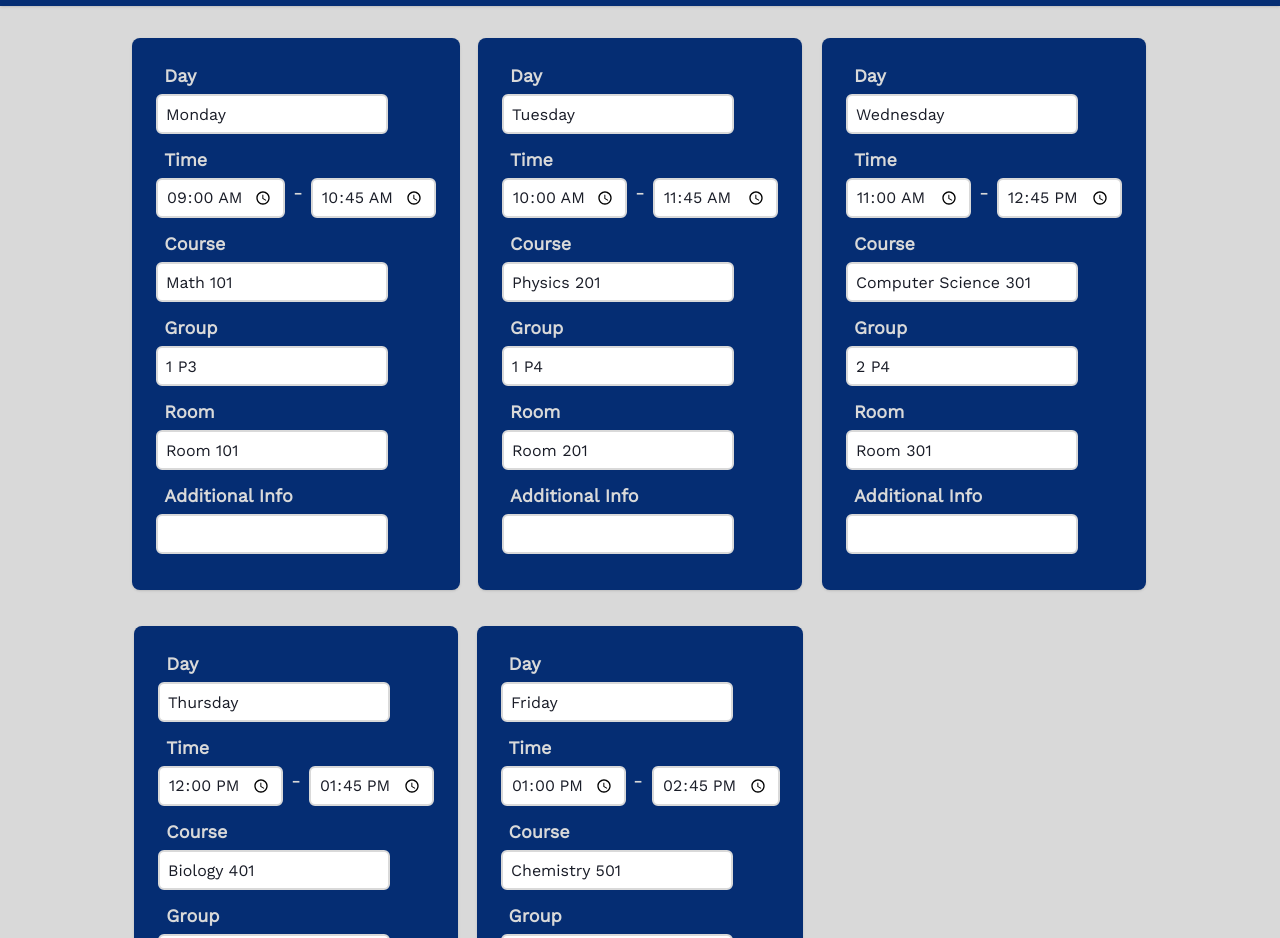
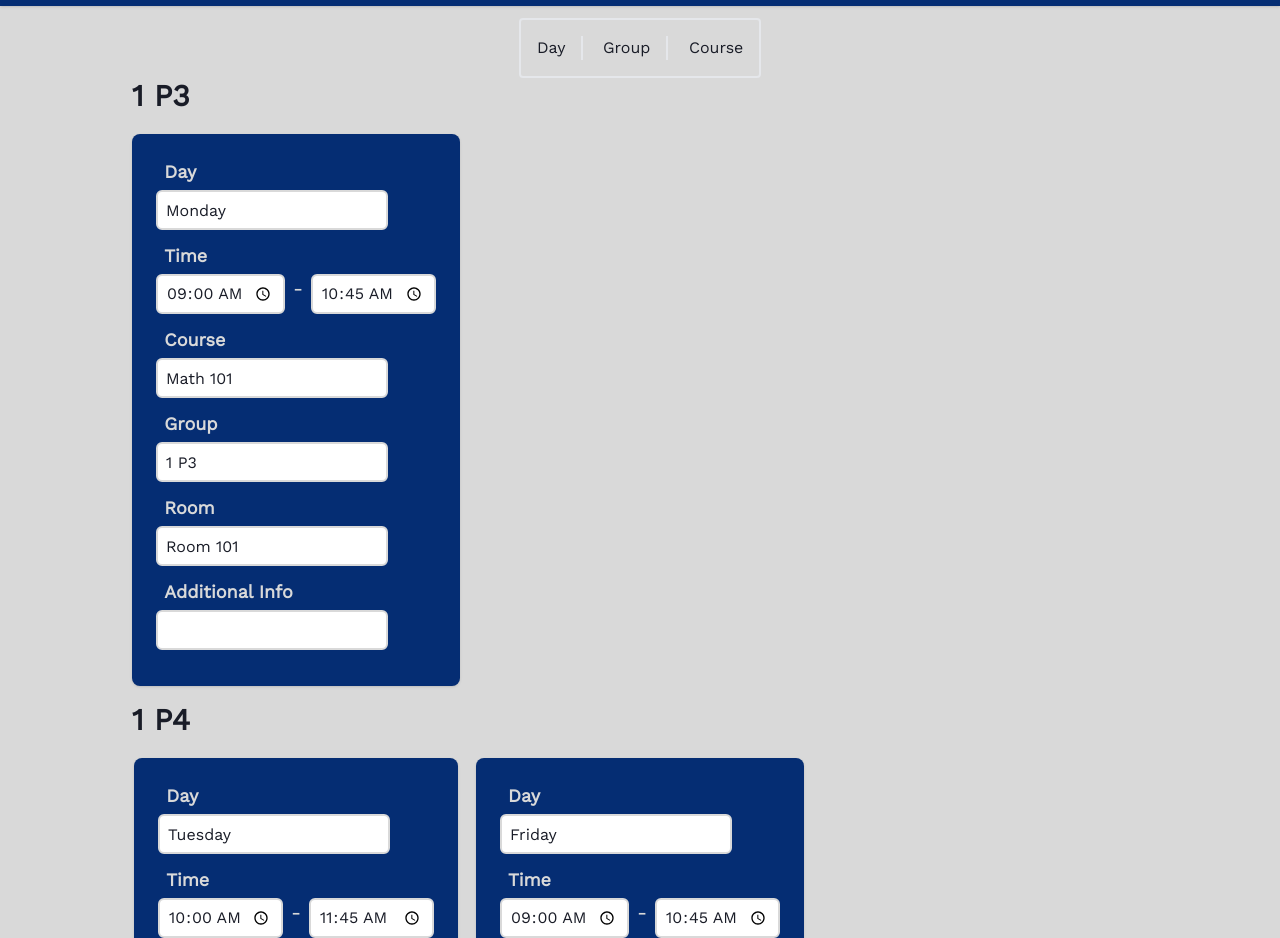
Before and after one commit to UniversityOfGdanskProjects/plan_front, a React (Vite) app: page /lecturer in a window 1280 px wide. Shown: the part 54-992 px from the top of the page. Built offline with nearby package versions, Linux system fonts and the light colour scheme.

Commit message:
added ability to filter by group, course or day

```diff
--- a/src/components/Lecturer.jsx
+++ b/src/components/Lecturer.jsx
@@ -1,25 +1,146 @@
-import React, { useState } from 'react';
+import React, { useState, useEffect } from "react";
 
 function Lecturer() {
   const [schedule, setSchedule] = useState([
-    { day: 'Monday', startTime: '09:00', endTime: '10:45', course: 'Math 101', group: '1 P3', room: 'Room 101', addtitional: '' },
-    { day: 'Tuesday', startTime: '10:00', endTime: '11:45', course: 'Physics 201', group: '1 P4', room: 'Room 201', addtitional: '' },
-    { day: 'Wednesday', startTime: '11:00', endTime: '12:45', course: 'Computer Science 301', group: '2 P4', room: 'Room 301', addtitional: '' },
-    { day: 'Thursday', startTime: '12:00', endTime: '13:45', course: 'Biology 401', room: 'Room 401', group: '2 P1', addtitional: '' },
-    { day: 'Friday', startTime: '13:00', endTime: '14:45', course: 'Chemistry 501', room: 'Room 501', group: '1 P2', addtitional: '' },
+    {
+      id: 1,
+      day: "Monday",
+      startTime: "09:00",
+      endTime: "10:45",
+      course: "Math 101",
+      group: "1 P3",
+      room: "Room 101",
+      addtitional: "",
+    },
+    {
+      id: 2,
+      day: "Tuesday",
+      startTime: "10:00",
+      endTime: "11:45",
+      course: "Physics 201",
+      group: "1 P4",
+      room: "Room 201",
+      addtitional: "",
+    },
+    {
+      id: 3,
+      day: "Wednesday",
+      startTime: "11:00",
+      endTime: "12:45",
+      course: "Computer Science 301",
+      group: "2 P4",
+      room: "Room 301",
+      addtitional: "",
+    },
+    {
+      id: 4,
+      day: "Friday",
+      startTime: "09:00",
+      endTime: "10:45",
+      course: "Math 101",
+      group: "1 P4",
+      room: "Room 101",
+      addtitional: "",
+    },
+    {
+      id: 5,
+      day: "Thursday",
+      startTime: "12:00",
+      endTime: "13:45",
+      course: "Biology 401",
+      room: "Room 401",
+      group: "2 P1",
+      addtitional: "",
+    },
+    {
+      id: 6,
+      day: "Friday",
+      startTime: "13:00",
+      endTime: "14:45",
+      course: "Chemistry 501",
+      room: "Room 501",
+      group: "1 P2",
+      addtitional: "",
+    },
   ]);
+  const [filterBy, setFilterBy] = useState("group");
+  const [groupElements, setGroupElements] = useState([]);
 
   function handleChange(e, i) {
     const updatedSchedule = [...schedule];
     updatedSchedule[i][e.target.name] = e.target.value;
     setSchedule(updatedSchedule);
   }
+  useEffect(() => {
+    const groups = schedule.reduce((acc, item) => {
+      const group = item[filterBy];
+
+      if (!acc[group]) {
+        acc[group] = [item];
+      } else {
+        acc[group].push(item);
+      }
+      return acc;
+    }, {});
+
+    const groupNames = Object.keys(groups);
+    setGroupElements(
+      groupNames.map((groupName, j) => {
+        const group = groups[groupName];
+        const groupElements = group.map((item, i) => (
+          <FormItem
+            id={item.id}
+            handleChange={handleChange}
+            i={i}
+            key={i}
+            schedule={schedule}
+          />
+        ));
+        return (
+          <section key={j} className="mb-4">
+            <h2 className="text-3xl font-bold">{groupName}</h2>
+            <div className="grid md:grid-cols-2 lg:grid-cols-3 items-center grid-flow-row gap-4">
+              {groupElements}
+            </div>
+          </section>
+        );
+      })
+    );
+  }, [filterBy, schedule]);
 
   return (
-    <div className="container mx-auto rounded md:w-fit m-3">
-    <form className='grid md:grid-cols-2 lg:grid-cols-3 items-center grid-flow-row gap-4'>
-        {schedule.map((item, i) => (
-          <div className="mt-5 mx-auto w-fit bg-secondaryLight dark:bg-secondaryDark dark:border-2 dark:border-primaryLight text-middle rounded-lg shadow p-6 flex-col flex justify-evenly align-center" key={i}>
+    <div className="mx-auto rounded md:w-fit m-3">
+      <div className="w-fit mx-auto">
+        <nav className="flex gap-5 border-2 rounded p-4">
+          <button
+            className="border-r-2 pr-4"
+            onClick={() => setFilterBy("day")}
+          >
+            Day
+          </button>
+          <button
+            className="border-r-2 pr-4"
+            onClick={() => setFilterBy("group")}
+          >
+            Group
+          </button>
+          <button onClick={() => setFilterBy("course")}>Course</button>
+        </nav>
+      </div>
+      <form className="">{groupElements}</form>
+    </div>
+  );
+}
+
+export default Lecturer;
+
+const FormItem = ({ id, i, handleChange, schedule }) => {
+  const item = schedule.find((i) => i.id === id);
+  return (
+    <div
+      className="mt-5 mx-auto w-fit bg-secondaryLight dark:bg-secondaryDark dark:border-2 dark:border-primaryLight text-middle rounded-lg shadow p-6 flex-col flex justify-evenly align-center"
+      key={i}
+    >
       <label className="label" htmlFor={`day-${i}`}>
         Day
       </label>
@@ -34,7 +155,7 @@ function Lecturer() {
       <label className="label" htmlFor={`startTime-${i}`}>
         Time
       </label>
-            <div className='flex flex-row'>
+      <div className="flex flex-row">
         <input
           className="input"
           type="time"
@@ -43,7 +164,7 @@ function Lecturer() {
           value={item.startTime}
           onChange={(e) => handleChange(e, i)}
         />
-              <h1 className='text-xl mx-2 text-primaryLight'>-</h1>
+        <h1 className="text-xl mx-2 text-primaryLight">-</h1>
         <input
           className="input"
           type="time"
@@ -98,10 +219,5 @@ function Lecturer() {
         onChange={(e) => handleChange(e, i)}
       />
     </div>
-        ))}
-      </form>
-    </div>
   );
-}
-
-export default Lecturer;
+};
```
Lines whose indentation alone changed are shown as unchanged.
